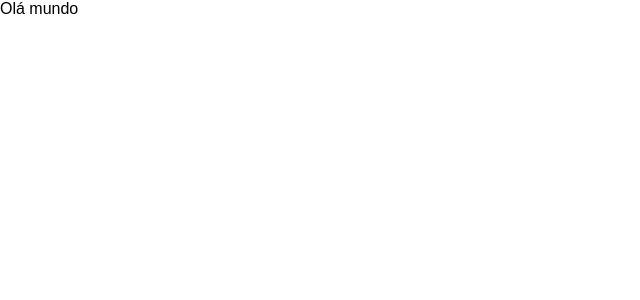
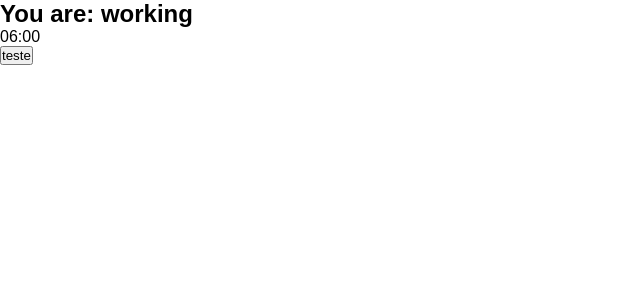
Before and after one commit to marcelopython/Pomodoro, a React (Create React App) app: page / in a window 1280 px wide. Shown: the top 300 px of the page, without its empty margins (0-640 px from the left). Built offline with nearby package versions, Linux system fonts and the light colour scheme.

Commit message:
calculating time

```diff
--- a/src/App.tsx
+++ b/src/App.tsx
@@ -1,9 +1,12 @@
+
 import React from 'react';
+import {PomodoroTimer} from './components/pomodoro-timer'
 
 function App(): JSX.Element {
   return (
     <div className="App">
-      Olá mundo
+      <PomodoroTimer
+        defaultPomodoroTime={3660}/>
     </div>
   );
 }
--- /dev/null
+++ b/src/components/button.tsx
@@ -0,0 +1,16 @@
+import { type } from 'os';
+import React from 'react';
+
+type Props = {
+    text: string;
+    onclick?: ()=> void;
+    className?: string;
+}
+
+export function Button(props: Props): JSX.Element {
+    return (
+        <button onClick={props.onclick} className={props.className}>
+            {props.text}
+        </button>
+    );
+}
--- /dev/null
+++ b/src/components/pomodoro-timer.tsx
@@ -0,0 +1,25 @@
+import React from 'react';
+import {useInterval} from '../hooks/use-interval'
+import {Button} from './button';
+import {Timer} from './timer';
+
+interface Props {
+    defaultPomodoroTime: number
+}
+
+export function PomodoroTimer(props: Props): JSX.Element{
+
+    const [mainTime, setMainTime] = React.useState(props.defaultPomodoroTime)
+
+    useInterval(()=>{
+        setMainTime(mainTime - 1);
+    }, 1000);
+
+    return (
+        <div className="pomodoro">
+            <h2>You are: working</h2>
+            <Timer mainTime={360}/>
+            <Button text="teste" onclick={()=>console.log(1)}/>
+        </div>
+    );
+}
--- /dev/null
+++ b/src/components/timer.tsx
@@ -0,0 +1,14 @@
+import React from 'react';
+import {secoundsToTime} from '../utils/seconds-to-time'
+
+type Props = {
+  mainTime: number
+}
+
+export function Timer(props: Props): JSX.Element {
+    return (
+        <div className="timer">
+            {secoundsToTime(props.mainTime)}
+        </div>
+    );
+}
--- /dev/null
+++ b/src/hooks/use-interval.tsx
@@ -0,0 +1,25 @@
+import { clear } from 'console';
+import { useEffect, useRef } from 'react';
+
+
+export function useInterval(
+    callback:  CallableFunction,
+    delay: number | null,
+    ): void{
+
+    const savedCallback = useRef< CallableFunction>();
+
+    useEffect(()=>{
+        savedCallback.current = callback;
+    }, [callback]);
+
+    useEffect(()=>{
+        function tick() {
+            if (savedCallback.current) savedCallback.current();
+        }
+        if (delay !== null){
+            const id = setInterval(tick, delay);
+            return () => clearInterval(id);
+        }
+    }, [delay]);
+}
--- /dev/null
+++ b/src/utils/seconds-to-time.ts
@@ -0,0 +1,8 @@
+export function secoundsToTime(seconds: number): string {
+
+    const zeroLeft = (n: number) => Math.floor(n).toString().padStart(2, '0')
+
+    const min = zeroLeft((seconds / 60) % 60);
+    const sec = zeroLeft((seconds % 60) % 60);
+    return `${min}:${sec}`;
+}
```
Also changed, not shown: 1 other file (tests, documents, lock files or other folders).
